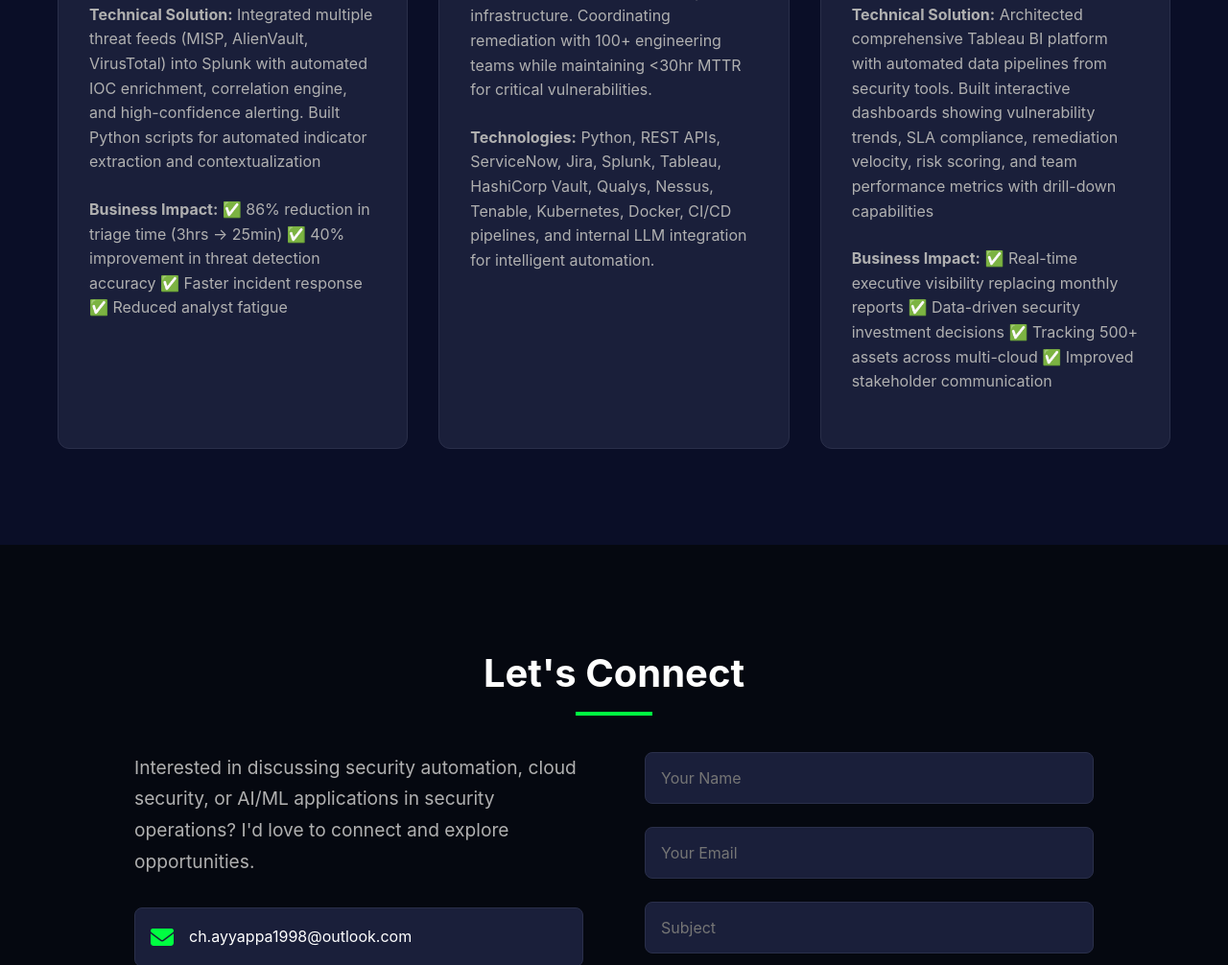
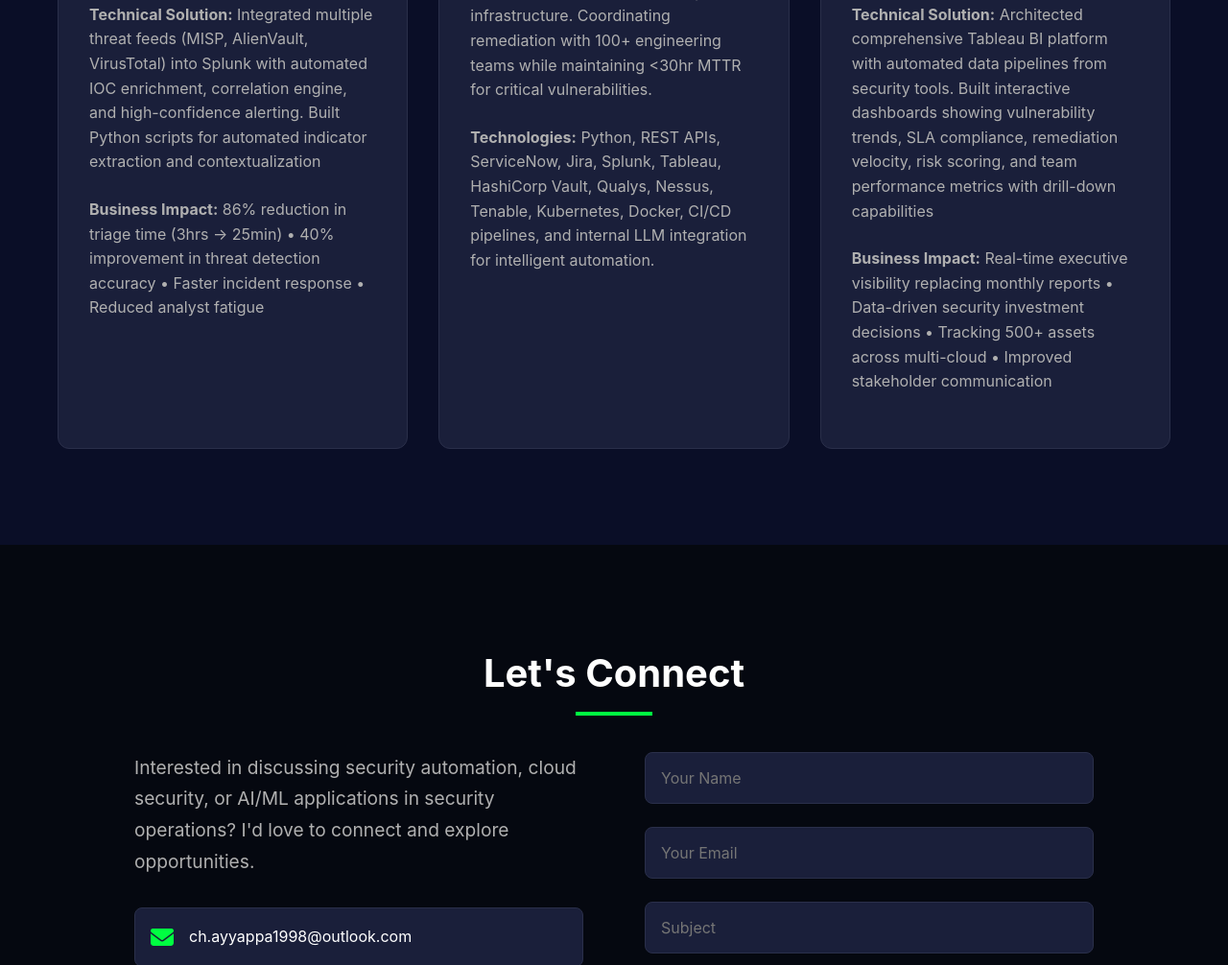
Before and after one commit to cyberopsguru/cybersecurity-portfolio, a website: page index.html in a window 1280 px wide. Shown: the part 10139-11145 px from the top of the page at 96% size. Drawn offline with Linux system fonts and the light colour scheme.

Commit message:
Remove all checkmarks, replace with bullet points

```diff
--- a/index.html
+++ b/index.html
@@ -540,7 +540,7 @@
                     <h3>Automated Threat Intelligence Platform</h3>
                     <p><strong>Challenge:</strong> Manual threat intelligence correlation consuming 2-3 hours per incident, delaying response times</p>
                     <p><strong>Technical Solution:</strong> Integrated multiple threat feeds (MISP, AlienVault, VirusTotal) into Splunk with automated IOC enrichment, correlation engine, and high-confidence alerting. Built Python scripts for automated indicator extraction and contextualization</p>
-                    <p><strong>Business Impact:</strong> ✅ 86% reduction in triage time (3hrs → 25min) ✅ 40% improvement in threat detection accuracy ✅ Faster incident response ✅ Reduced analyst fatigue</p>
+                    <p><strong>Business Impact:</strong> 86% reduction in triage time (3hrs → 25min) • 40% improvement in threat detection accuracy • Faster incident response • Reduced analyst fatigue</p>
                 </article>
 
                 <!-- Additional Projects -->
@@ -563,7 +563,7 @@
                     <h3>Executive Security Analytics & BI Platform</h3>
                     <p><strong>Challenge:</strong> Leadership lacked real-time visibility into security posture, relying on monthly static reports</p>
                     <p><strong>Technical Solution:</strong> Architected comprehensive Tableau BI platform with automated data pipelines from security tools. Built interactive dashboards showing vulnerability trends, SLA compliance, remediation velocity, risk scoring, and team performance metrics with drill-down capabilities</p>
-                    <p><strong>Business Impact:</strong> ✅ Real-time executive visibility replacing monthly reports ✅ Data-driven security investment decisions ✅ Tracking 500+ assets across multi-cloud ✅ Improved stakeholder communication</p>
+                    <p><strong>Business Impact:</strong> Real-time executive visibility replacing monthly reports • Data-driven security investment decisions • Tracking 500+ assets across multi-cloud • Improved stakeholder communication</p>
                 </article>
             </div>
         </div>
```
